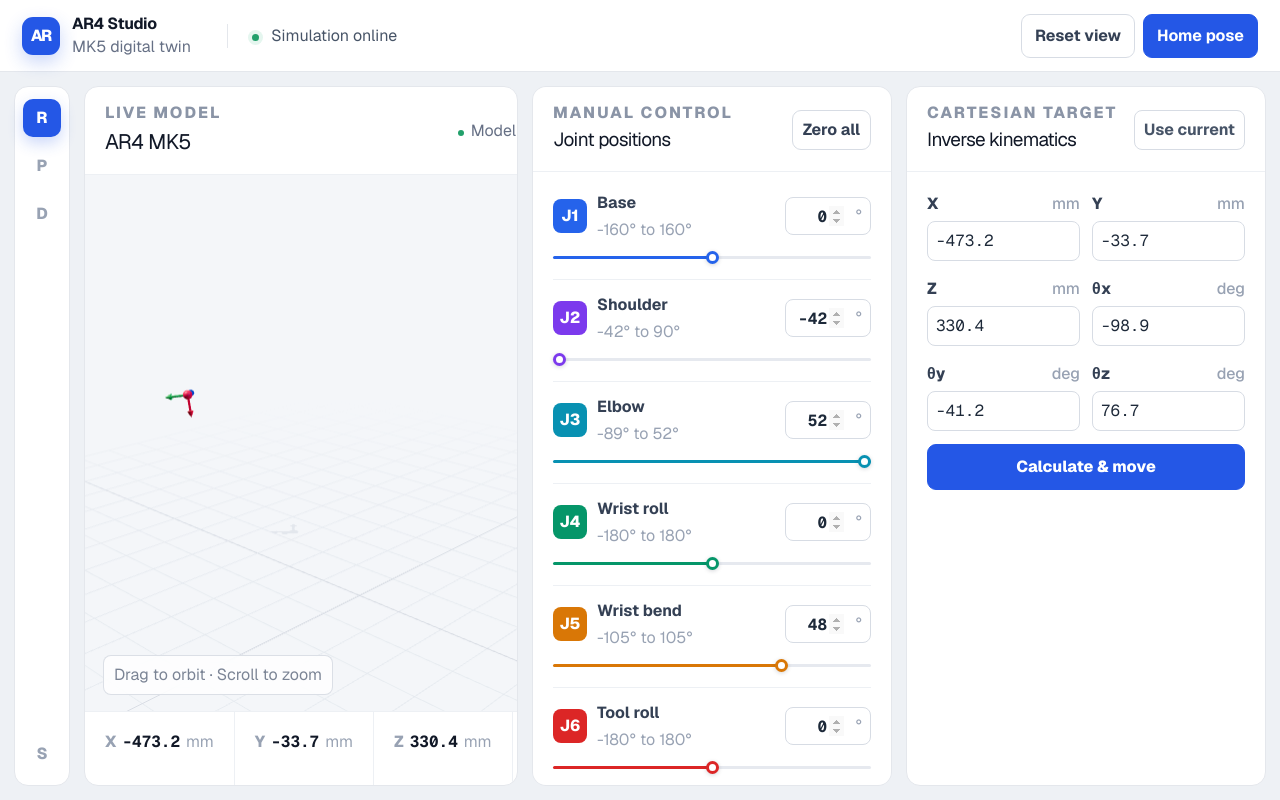
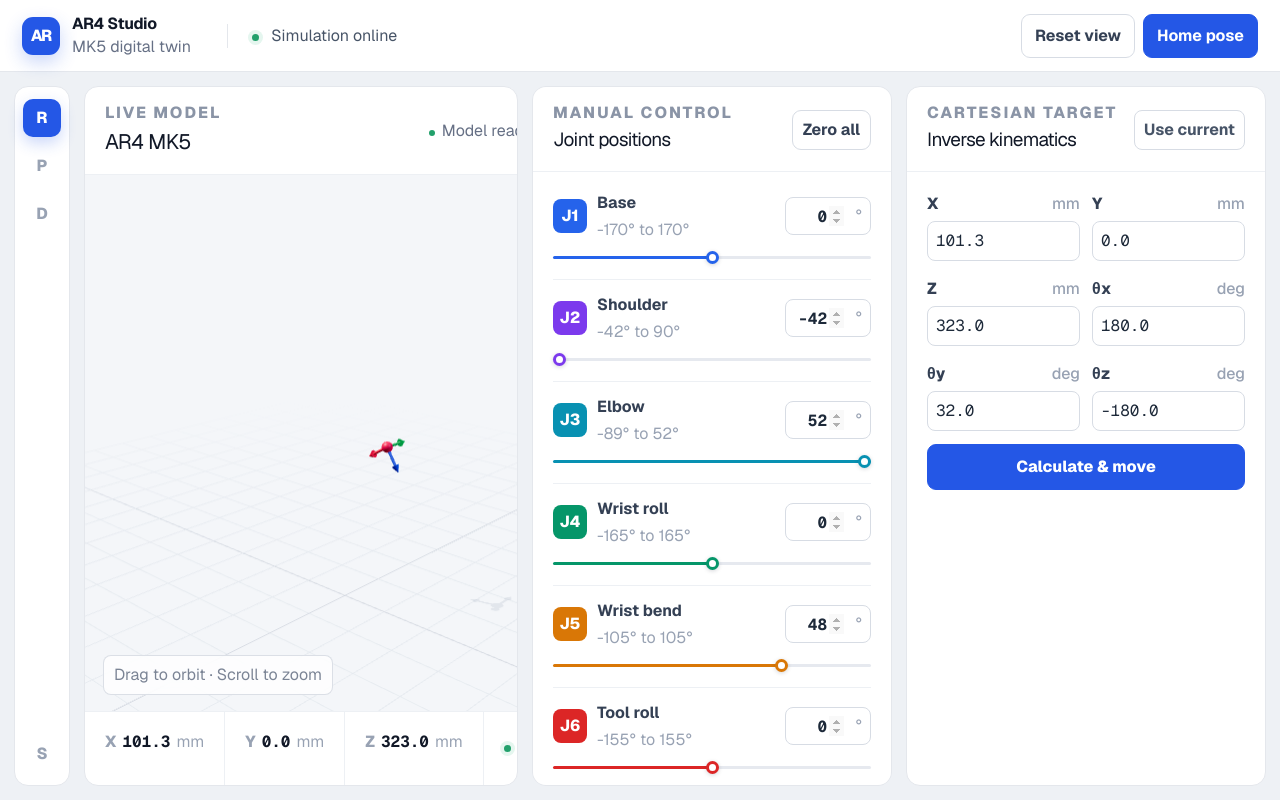
Before and after one commit to sabgkang/AR4-simulator, a Next.js app: page / in a window 1280 px wide. Built offline with nearby package versions, Linux system fonts and the light colour scheme; no server answers.

Commit message:
Calibrate joint frames and TCP orientation

```diff
--- a/app/robot-simulator.tsx
+++ b/app/robot-simulator.tsx
@@ -10,13 +10,15 @@ type TcpPose = { x: number; y: number; z: number; rx: number; ry: number; rz: nu
 type IkTarget = Record<'x' | 'y' | 'z' | 'rx' | 'ry' | 'rz', string>;
 
 const JOINTS = [
-  { name: 'J1', label: 'Base', min: -160, max: 160, accent: '#2563eb' },
+  { name: 'J1', label: 'Base', min: -170, max: 170, accent: '#2563eb' },
   { name: 'J2', label: 'Shoulder', min: -42, max: 90, accent: '#7c3aed' },
   { name: 'J3', label: 'Elbow', min: -89, max: 52, accent: '#0891b2' },
-  { name: 'J4', label: 'Wrist roll', min: -180, max: 180, accent: '#059669' },
+  { name: 'J4', label: 'Wrist roll', min: -165, max: 165, accent: '#059669' },
   { name: 'J5', label: 'Wrist bend', min: -105, max: 105, accent: '#d97706' },
-  { name: 'J6', label: 'Tool roll', min: -180, max: 180, accent: '#dc2626' },
+  { name: 'J6', label: 'Tool roll', min: -155, max: 155, accent: '#dc2626' },
 ] as const;
+
+const JOINT_ZERO_OFFSETS: Pose = [Math.PI / 2, 0, 0, 0, 0, 0];
 
 const PRESETS: Record<string, Pose> = {
   Home: [0, -42, 52, 0, 48, 0],
@@ -29,6 +31,7 @@ const TOOL_TIP_OFFSET = 0.0;
 const TOOL_TIP_MARKER_RADIUS = 0.01;
 const TCP_AXIS_LENGTH = 0.05;
 const TCP_AXIS_THICKNESS = 0.005;
+const TCP_FRAME_ROTATION_Z = -Math.PI / 2;
 const LINK_MESHES = [
   ['Link_1_Aluminum.STL', 'Link_1_Motor.STL'],
   ['Link_2_Aluminum.STL', 'Link_2_Motor.STL', 'Link_2_Cover.STL', 'Link_2_Logo.STL'],
@@ -48,7 +51,7 @@ const LINK_MESH_TRANSFORMS = [
 ] as const;
 
 const JOINT_FRAMES = [
-  { xyz: [0, 0, 0.092], rpy: [Math.PI, 0, 0], axis: [0, 0, 1] },
+  { xyz: [0, 0, 0.092], rpy: [Math.PI, 0, 0], axis: [0, 0, -1] },
   { xyz: [0, 0.06415, -0.07778], rpy: [Math.PI / 2, 0, -Math.PI / 2], axis: [0, 0, -1] },
   { xyz: [0, -0.305, 0], rpy: [0, 0, Math.PI], axis: [0, 0, -1] },
   { xyz: [0, 0, 0], rpy: [Math.PI / 2, 0, -Math.PI / 2], axis: [0, 0, -1] },
@@ -67,7 +70,12 @@ function materialFor(name: string) {
 
 function setFrame(object: THREE.Object3D, xyz: readonly number[], rpy: readonly number[]) {
   object.position.set(xyz[0], xyz[1], xyz[2]);
-  object.rotation.set(rpy[0], rpy[1], rpy[2], 'XYZ');
+  object.rotation.set(rpy[0], rpy[1], rpy[2], 'ZYX');
+}
+
+function getTcpWorldQuaternion(end: THREE.Object3D) {
+  const tcpRotation = new THREE.Quaternion().setFromAxisAngle(new THREE.Vector3(0, 0, 1), TCP_FRAME_ROTATION_Z);
+  return end.getWorldQuaternion(new THREE.Quaternion()).multiply(tcpRotation);
 }
 
 function rotationVector(from: THREE.Quaternion, to: THREE.Quaternion) {
@@ -178,7 +186,7 @@ export default function RobotSimulator() {
     if (!end) return;
     end.updateWorldMatrix(true, true);
     const point = end.localToWorld(new THREE.Vector3(0, 0, TOOL_TIP_OFFSET));
-    const quaternion = end.getWorldQuaternion(new THREE.Quaternion());
+    const quaternion = getTcpWorldQuaternion(end);
     const euler = new THREE.Euler().setFromQuaternion(quaternion, 'XYZ');
     setTcp({
       x: point.x * 1000,
@@ -298,6 +306,7 @@ export default function RobotSimulator() {
     const tcpFrame = new THREE.Group();
     tcpFrame.name = 'TCP frame';
     tcpFrame.position.set(0, 0, TOOL_TIP_OFFSET);
+    tcpFrame.rotation.z = TCP_FRAME_ROTATION_Z;
     const toolTipMarker = new THREE.Mesh(toolTipGeometry, toolTipMaterial);
     toolTipMarker.name = 'Tool tip center';
     toolTipMarker.castShadow = true;
@@ -363,7 +372,10 @@ export default function RobotSimulator() {
   }, []);
 
   useEffect(() => {
-    jointRotors.current.forEach((rotor, index) => rotor.quaternion.setFromAxisAngle(axes.current[index], THREE.MathUtils.degToRad(angles[index])));
+    jointRotors.current.forEach((rotor, index) => rotor.quaternion.setFromAxisAngle(
+      axes.current[index],
+      THREE.MathUtils.degToRad(angles[index]) + JOINT_ZERO_OFFSETS[index],
+    ));
     updateTcp();
   }, [angles, updateTcp, loaded]);
 
@@ -412,12 +424,15 @@ export default function RobotSimulator() {
     const end = jointRotors.current[5];
 
     const applyRadians = (jointValues: number[]) => {
-      jointRotors.current.forEach((rotor, index) => rotor.quaternion.setFromAxisAngle(axes.current[index], jointValues[index]));
+      jointRotors.current.forEach((rotor, index) => rotor.quaternion.setFromAxisAngle(
+        axes.current[index],
+        jointValues[index] + JOINT_ZERO_OFFSETS[index],
+      ));
       jointRotors.current[0].updateWorldMatrix(true, true);
     };
     const readEndPose = () => {
       const position = end.localToWorld(new THREE.Vector3(0, 0, TOOL_TIP_OFFSET));
-      const quaternion = end.getWorldQuaternion(new THREE.Quaternion());
+      const quaternion = getTcpWorldQuaternion(end);
       return { position, quaternion };
     };
 
@@ -476,7 +491,9 @@ export default function RobotSimulator() {
       return { solved: false, joints, positionError: finalPositionError, orientationError: finalOrientationError };
     };
 
-    const baseDirection = THREE.MathUtils.clamp(Math.atan2(y, x), minimums[0], maximums[0]);
+    const rawBaseDirection = Math.atan2(y, x) - JOINT_ZERO_OFFSETS[0];
+    const normalizedBaseDirection = Math.atan2(Math.sin(rawBaseDirection), Math.cos(rawBaseDirection));
+    const baseDirection = THREE.MathUtils.clamp(normalizedBaseDirection, minimums[0], maximums[0]);
     const seeds = [
       startingRadians,
       PRESETS.Home.map(THREE.MathUtils.degToRad),
```
